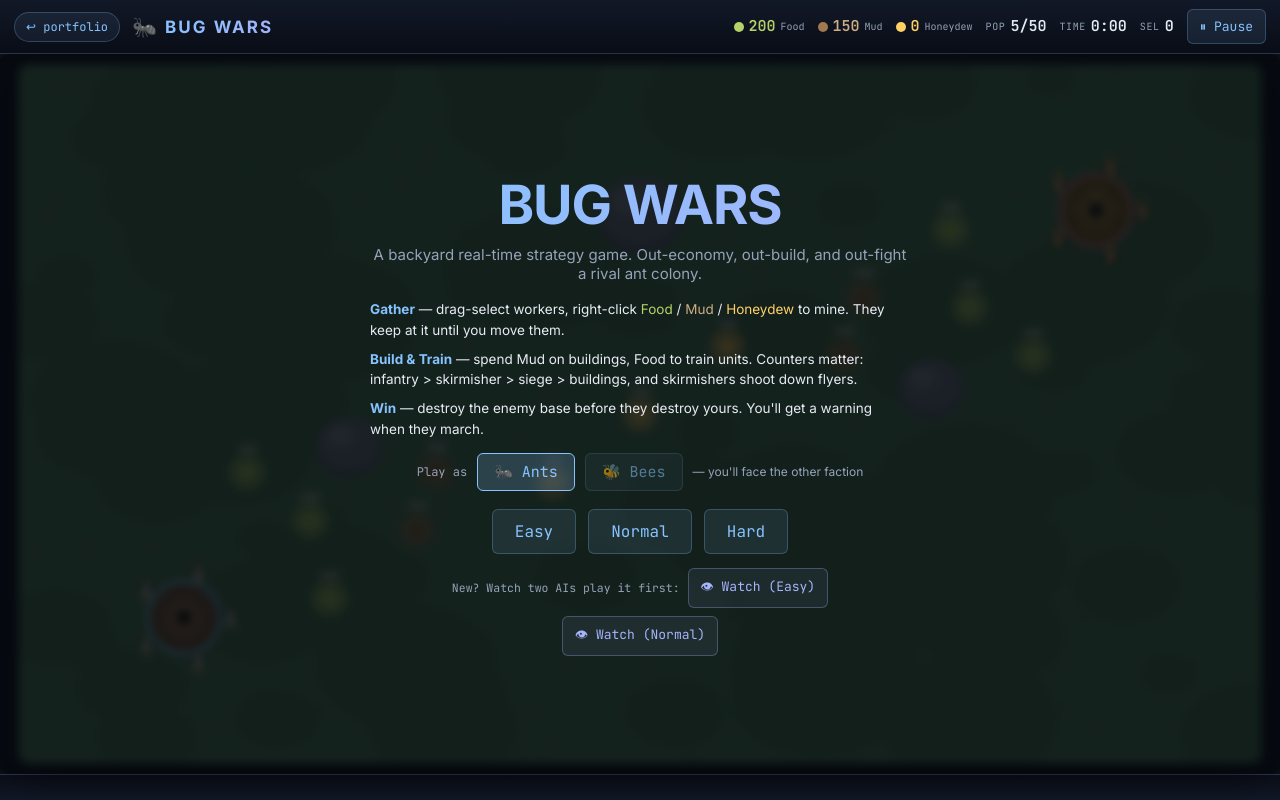
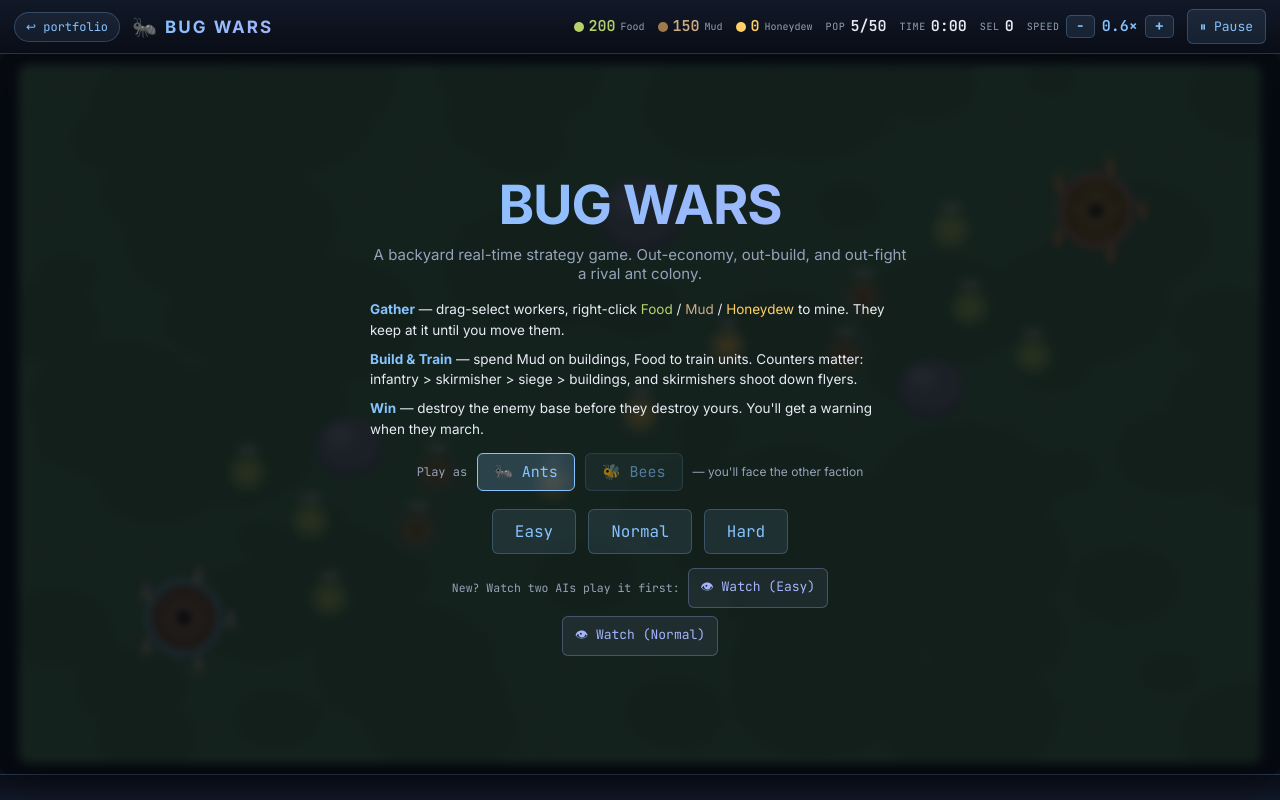
Before and after one commit to mapzimus/bug-wars, a plain HTML site: page index.html in a window 1280 px wide. Drawn offline with Linux system fonts and the light colour scheme.

Commit message:
Bug Wars: slow default tempo to 0.6x + live speed control
- gameSpeed default 1.0 -> 0.6 (40% slower, calmer AoE-style pace)
- Topbar speed stepper (- / +) with live 0.6x readout
- [ and ] (also - / =) hotkeys to slow/speed up
- Ladder 0.4..1.25; clamps at both ends; toast feedback
- Loop reads cfg.gameSpeed each frame so changes apply instantly

Co-Authored-By: Claude Sonnet 4.6 <noreply@anthropic.com>

```diff
--- a/config.js
+++ b/config.js
@@ -14,7 +14,11 @@ BW.config = {
 
   /* ---- The battlefield ------------------------------------------------- */
   world: { width: 1280, height: 720 },
-  gameSpeed: 1.0,            // master tempo (1 = normal). Lower = calmer.
+  gameSpeed: 0.6,            // master tempo (1 = old "normal"). Lower = calmer.
+                            // Live-adjustable in-game with the Speed −/+ controls
+                            // (or [ and ] keys). Scales the whole sim uniformly —
+                            // movement, combat, gather, training AND the AI's
+                            // attack timing all stretch together, balance intact.
 
   /* ---- Economy --------------------------------------------------------- */
   // Each side starts with this. Food trains units; Mud builds structures;
--- a/index.html
+++ b/index.html
@@ -26,6 +26,12 @@
       <div class="stat"><span class="label">Pop</span><span id="popCount" class="val">0/0</span></div>
       <div class="stat"><span class="label">Time</span><span id="clock" class="val">0:00</span></div>
       <div class="stat"><span class="label">Sel</span><span id="selCount" class="val">0</span></div>
+      <div class="stat spd-ctl">
+        <span class="label">Speed</span>
+        <button id="speedDown" class="ctrl spd" title="Slower ( [ )">−</button>
+        <span id="speedVal" class="val">0.6×</span>
+        <button id="speedUp" class="ctrl spd" title="Faster ( ] )">+</button>
+      </div>
       <button id="pauseBtn" class="ctrl" title="Pause / resume (P)">⏸ Pause</button>
     </div>
   </header>
--- a/input.js
+++ b/input.js
@@ -148,6 +148,8 @@ window.BW = window.BW || {};
     if (e.key === 'e' || e.key === 'E') return BW.select.army();
     if (e.key === 'p' || e.key === 'P') BW.togglePause();
     if (e.key === 'r' || e.key === 'R') BW.restart();
+    if (e.key === '[' || e.key === '-' || e.key === '_') return BW.cycleSpeed(-1);   // slower
+    if (e.key === ']' || e.key === '=' || e.key === '+') return BW.cycleSpeed(+1);    // faster
     if (e.key === 'Escape') { if (BW.state.placing) BW.state.placing = null; else BW.state.selected.clear(); }
   }
 
@@ -167,6 +169,8 @@ window.BW = window.BW || {};
     document.querySelectorAll('[data-action="restart"]').forEach(b => b.addEventListener('click', () => BW.restart()));
     const pause = document.getElementById('pauseBtn');
     if (pause) pause.addEventListener('click', () => BW.togglePause());
+    const sd = document.getElementById('speedDown'); if (sd) sd.addEventListener('click', () => BW.cycleSpeed(-1));
+    const su = document.getElementById('speedUp');   if (su) su.addEventListener('click', () => BW.cycleSpeed(+1));
   }
 
   BW.input = { attach, unitsInBox };
--- a/main.js
+++ b/main.js
@@ -31,6 +31,26 @@ window.BW = window.BW || {};
 
   BW.togglePause = function () { if (BW.state.phase === 'playing') BW.state.paused = !BW.state.paused; };
 
+  /* ---- live game-speed control ---------------------------------------
+     The loop reads cfg.gameSpeed fresh each frame, so changing it here
+     takes effect instantly. SPEEDS is the ladder the −/+ buttons & [ ] keys
+     step through; default (config.js) lands on 0.6×. */
+  const SPEEDS = [0.4, 0.5, 0.6, 0.75, 0.9, 1.0, 1.25];
+  function fmtSpeed(m) { return (+m.toFixed(2)) + '×'; }   // 0.60 -> "0.6×", 1.00 -> "1×"
+  function syncSpeedLabel() { const el = document.getElementById('speedVal'); if (el) el.textContent = fmtSpeed(cfg.gameSpeed); }
+  BW.setGameSpeed = function (m) {
+    cfg.gameSpeed = Math.max(SPEEDS[0], Math.min(SPEEDS[SPEEDS.length - 1], m));
+    syncSpeedLabel();
+  };
+  BW.cycleSpeed = function (dir) {                  // dir = -1 slower, +1 faster
+    let i = 0, bestD = Infinity;
+    SPEEDS.forEach((s, k) => { const d = Math.abs(s - cfg.gameSpeed); if (d < bestD) { bestD = d; i = k; } });
+    i = Math.max(0, Math.min(SPEEDS.length - 1, i + dir));
+    BW.setGameSpeed(SPEEDS[i]);
+    if (BW.toast) BW.toast('Speed ' + fmtSpeed(cfg.gameSpeed));
+  };
+  BW.syncSpeedLabel = syncSpeedLabel;
+
   BW.startGame = function (difficulty, opts) {
     BW.world.initWorld(difficulty || 'normal', opts);
     BW.state.phase = 'playing';
@@ -55,6 +75,7 @@ window.BW = window.BW || {};
     BW.canvas = canvas;
     BW.world.initWorld('normal');
     BW.state.phase = 'menu';                        // board sits behind the menu
+    syncSpeedLabel();                               // show the starting speed (0.6×)
     BW.input.attach(canvas);
     if (!running) { running = true; requestAnimationFrame(frame); }
   }
--- a/style.css
+++ b/style.css
@@ -50,6 +50,10 @@ body{
   border-radius:6px;padding:8px 12px;cursor:pointer;transition:background .15s;}
 .ctrl:hover{background:rgba(135,195,255,.20);}
 .ctrl.big{font-size:16px;padding:11px 22px;}
+/* compact speed stepper in the topbar */
+.spd-ctl{gap:6px;}
+.ctrl.spd{padding:3px 9px;font-size:15px;font-weight:600;line-height:1;border-radius:5px;}
+.spd-ctl #speedVal{min-width:38px;text-align:center;color:var(--accent);}
 
 /* ---- stage / canvas ---- */
 .stage{position:relative;flex:1 1 auto;min-height:0;display:flex;align-items:center;justify-content:center;
```
